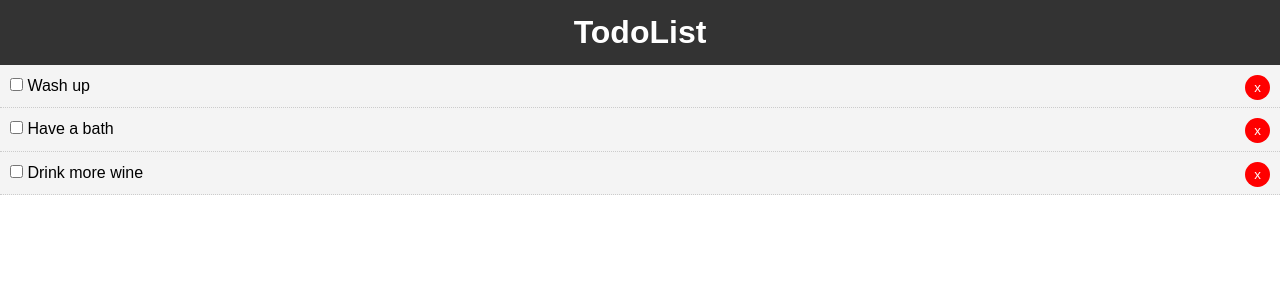
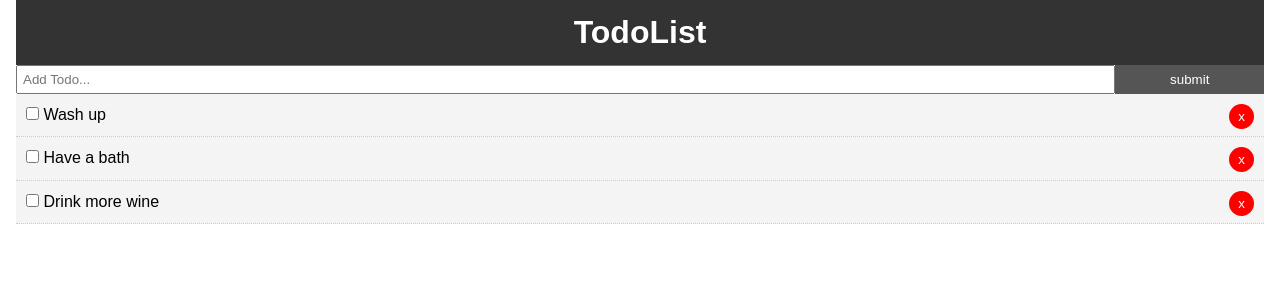
Before and after one commit to Yasmineral/React-test-project, a React (Create React App) app: page / in a window 1280 px wide. Shown: the top 300 px of the page. Built offline with nearby package versions, Linux system fonts and the light colour scheme.

Commit message:
add input form for todo items & css styling

```diff
--- a/src/App.css
+++ b/src/App.css
@@ -13,3 +13,20 @@
   color: #333;
   text-decoration: none;
 }
+
+.container {
+  padding: 0 1rem;
+}
+
+.btn {
+  display: inline-block;
+  border: none;
+  background: #555;
+  color: #fff;
+  padding: 7px 20px;
+  cursor: pointer;
+}
+
+.btn:hover {
+  background: #666;
+}
--- a/src/App.js
+++ b/src/App.js
@@ -2,6 +2,7 @@
 import Header from './components/layout/Header';
 import './App.css';
 import Todos from './components/Todos';
+import AddTodo from './components/AddTodo';
 
 class App extends Component {
   state = {
@@ -44,9 +45,12 @@
   render() {
     return (
     <div className="App">
+      <div className="container">
       <Header />
+      <AddTodo />
       <Todos todos={this.state.todos} markComplete={this.markComplete}
       delTodo={this.delTodo} />
+      </div>
     </div>
     );
   }
--- /dev/null
+++ b/src/components/AddTodo.js
@@ -0,0 +1,24 @@
+import React, { Component } from 'react'
+
+export class AddTodo extends Component {
+  render() {
+    return (
+      <form style={{ display: 'flex' }}>
+        <input
+          type="text"
+          name="title"
+          style={{ flex: '10', padding: '5px' }}
+          placeholder="Add Todo..."
+        />
+        <input
+          type="submit"
+          value="submit"
+          className="btn"
+          style={{ flex: '1' }}
+        />
+      </form>
+    )
+  }
+}
+
+export default AddTodo
```
Also changed, not shown: notes.txt.
